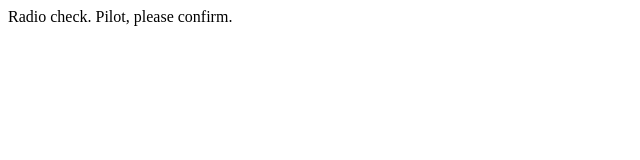
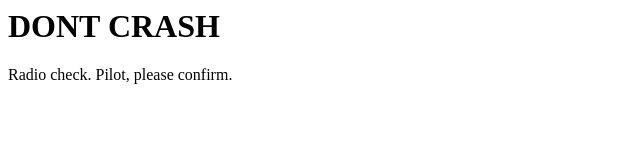
Before and after one commit to tre201193/Communication-log, a plain HTML site: page index.html in a window 1280 px wide. Shown: the whole page, without its empty margins (0-640 px from the left). Drawn offline with Linux system fonts and the light colour scheme.

Commit message:
changes made

```diff
--- a/index.html
+++ b/index.html
@@ -1,5 +1,6 @@
 <html>
 <body>
+   <h1><b>DONT CRASH</b></h1>
    <p>Radio check. Pilot, please confirm.</p>
 </body>
 </html>
```
